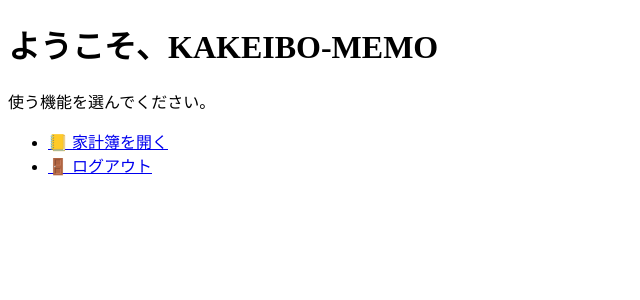
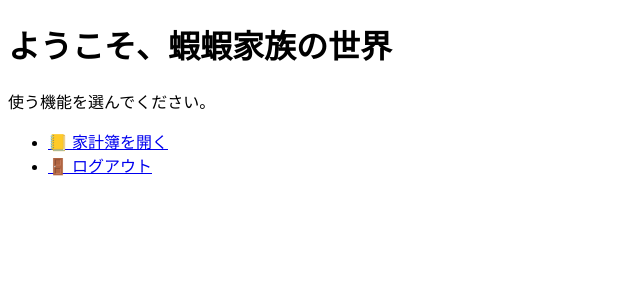
Before and after one commit to xxx22113/kakeibo-flask-app, a Flask app: page /home in a window 1280 px wide. Shown: the top 300 px of the page, without its empty margins (0-640 px from the left). Run offline with Flask 3, Linux system fonts and the light colour scheme; the visitor is signed in with stand-in values (Sample User, id 1).

Commit message:
initial commit (exclude db)

```diff
--- a/templates/home.html
+++ b/templates/home.html
@@ -2,11 +2,11 @@
 <html lang="ja">
 <head>
   <meta charset="utf-8">
-  <title>ホーム | KAKEIBO-MEMO</title>
+  <title>ホーム | 蝦蝦家族</title>
   <link rel="stylesheet" href="{{ url_for('static', filename='style.css') }}">
 </head>
 <body>
-  <h1>ようこそ、KAKEIBO-MEMO</h1>
+  <h1>ようこそ、蝦蝦家族の世界</h1>
 
   <p>使う機能を選んでください。</p>
 
```
